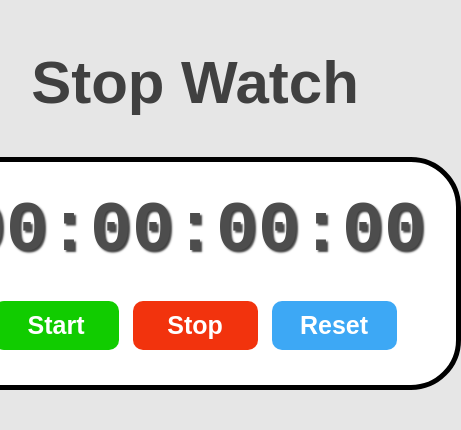
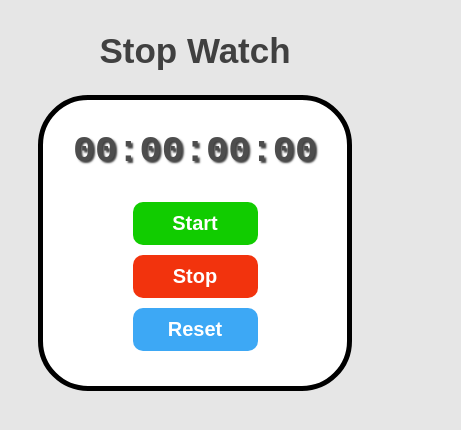
Before and after one commit to muhammadali209466/Stop-Watch, a plain HTML site: page index.html in a window 390 px wide. Shown: the whole page, 461 px wide, since content can reach past the window. Drawn offline with Linux system fonts and the light colour scheme.

Commit message:
Responsive

```diff
--- a/style.css
+++ b/style.css
@@ -26,6 +26,10 @@ body {
   text-shadow: 2px 2px 2px hsla(0, 0%, 0%, 0.75);
   margin-bottom: 25px;
 }
+.controls {
+  display: flex;
+  flex-direction: column;
+}
 .controls button {
   font-size: 25px;
   font-weight: 700;
@@ -36,6 +40,7 @@ body {
   border-radius: 10px;
   cursor: pointer;
   color: white;
+
   transition: all ease 0.5s;
 }
 .Startbtn {
@@ -56,3 +61,18 @@ body {
 .Resetbtn:hover {
   background-color: hsl(205, 90%, 50%);
 }
+
+@media screen and (min-width: 320px) and (max-width: 600px) {
+  .heading {
+    font-size: 35px;
+  }
+  .displays {
+    font-size: 37px;
+  }
+  .controls button {
+    font-size: 20px;
+  }
+  .controls button {
+    text-align: center;
+  }
+}
```
